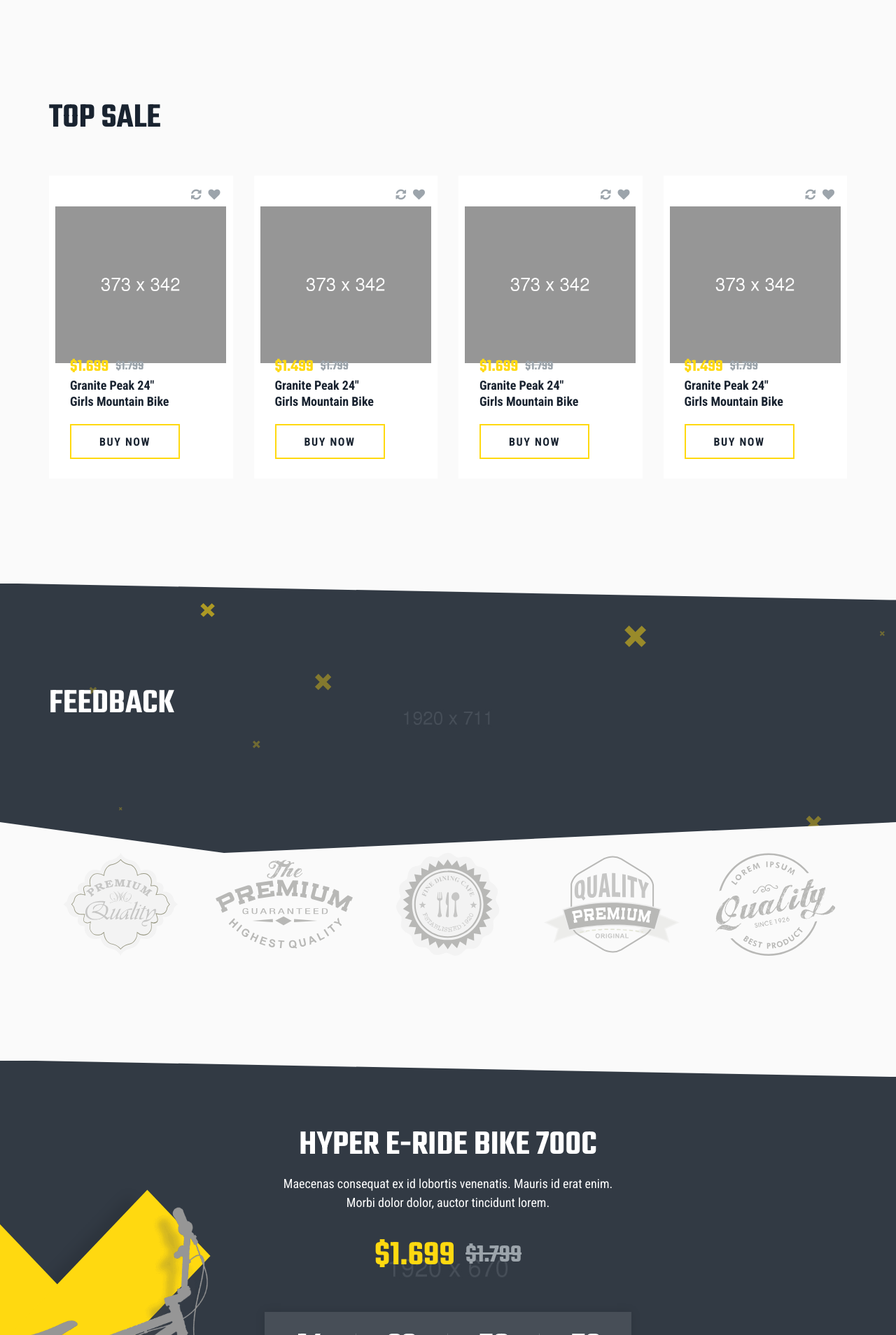
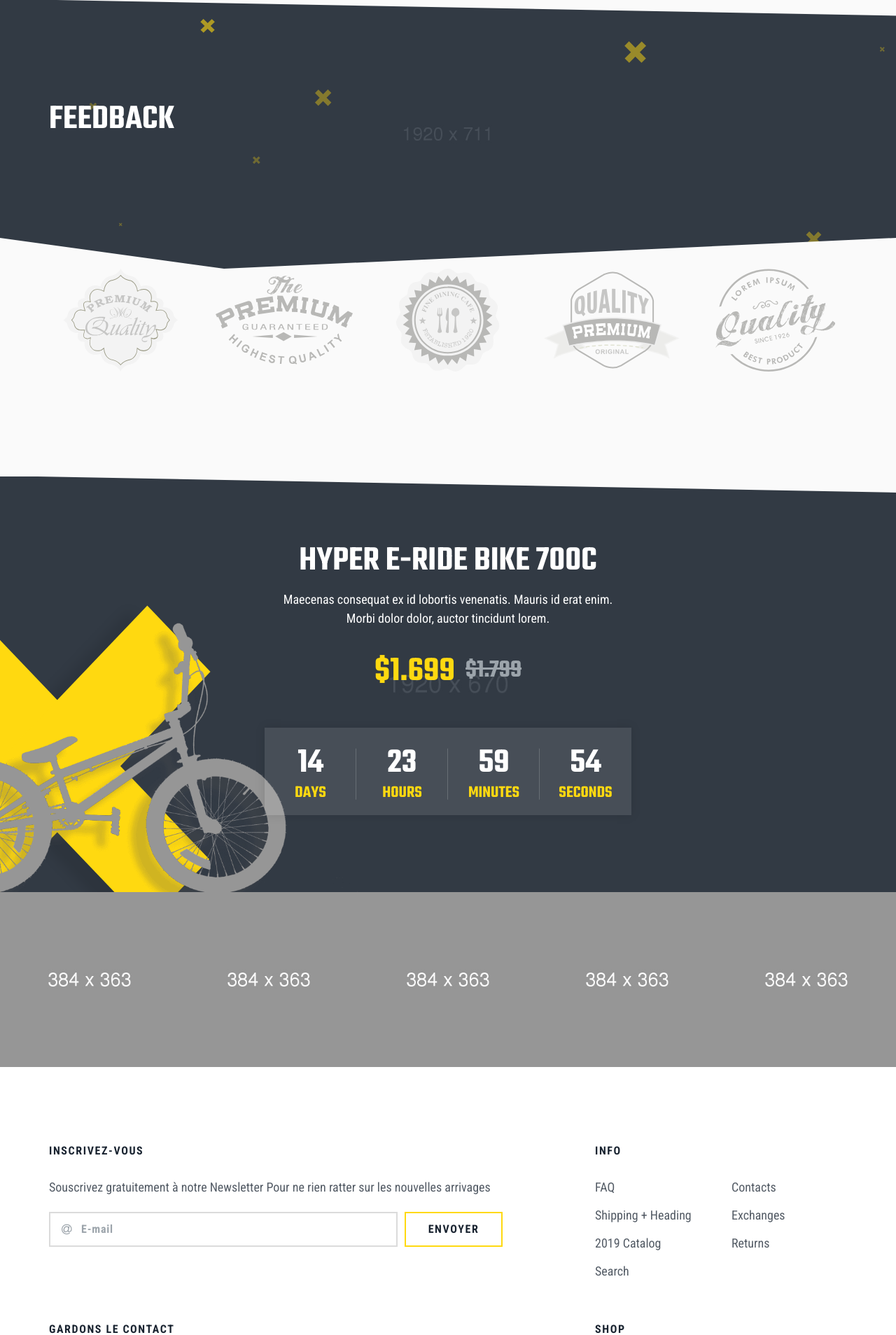
Before and after one commit to Chacoul-Diass/Lastest_Project, a Django app: page / in a window 1280 px wide. Shown: the part 2299-4207 px from the top of the page at 70% size. Run offline with Django 3.2, Linux system fonts and the light colour scheme; data that the repository does not hold is empty; some libraries are stand-ins or nearby versions.

Commit message:
suppression top sale home

```diff
--- a/templates/pages/index.html
+++ b/templates/pages/index.html
@@ -436,120 +436,6 @@
 	</section>
 	<!--================ S-SUBSCRIBE END ================-->
 
-	<!--================== S-TOP-SALE ==================-->
-	<section class="s-top-sale">
-		<div class="container">
-			<h2 class="title">Top sale</h2>
-			<div class="row product-cover">
-				<div class="col-sm-6 col-lg-3">
-					<div class="product-item">
-						<ul class="product-icon-top">
-							<li><a href="#"><i class="fa fa-refresh" aria-hidden="true"></i></a></li>
-							<li><a href="#"><i class="fa fa-heart" aria-hidden="true"></i></a></li>
-						</ul>
-						<a href="#" class="product-img"><img class="lazy" src="{% static 'assets/img/placeholder-all.png' %}" data-src="{% static 'assets/img/prod-9.png' %}" alt="product"></a>
-						<div class="product-item-cover">
-							<div class="price-cover">
-								<div class="new-price">$1.699</div>
-								<div class="old-price">$1.799</div>
-							</div>
-							<h6 class="prod-title"><a href="#">Granite Peak 24" <br>Girls Mountain Bike</a></h6>
-							<a href="#" class="btn"><span>buy now</span></a>
-						</div>
-						<div class="prod-info">
-							<ul class="prod-list">
-								<li>Frame Size: <span>17</span></li>
-								<li>Class: <span>City</span></li>
-								<li>Number of speeds: <span>7</span></li>
-								<li>Type: <span>Rigid</span></li>
-								<li>Country registration: <span>USA</span></li>
-							</ul>
-						</div>
-					</div>
-				</div>
-				<div class="col-sm-6 col-lg-3">
-					<div class="product-item">
-						<ul class="product-icon-top">
-							<li><a href="#"><i class="fa fa-refresh" aria-hidden="true"></i></a></li>
-							<li><a href="#"><i class="fa fa-heart" aria-hidden="true"></i></a></li>
-						</ul>
-						<a href="#" class="product-img"><img class="lazy" src="{% static 'assets/img/placeholder-all.png' %}" data-src="{% static 'assets/img/prod-10.png' %}" alt="product"></a>
-						<div class="product-item-cover">
-							<div class="price-cover">
-								<div class="new-price">$1.499</div>
-								<div class="old-price">$1.799</div>
-							</div>
-							<h6 class="prod-title"><a href="#">Granite Peak 24" <br>Girls Mountain Bike</a></h6>
-							<a href="#" class="btn"><span>buy now</span></a>
-						</div>
-						<div class="prod-info">
-							<ul class="prod-list">
-								<li>Frame Size: <span>17</span></li>
-								<li>Class: <span>City</span></li>
-								<li>Number of speeds: <span>7</span></li>
-								<li>Type: <span>Rigid</span></li>
-								<li>Country registration: <span>USA</span></li>
-							</ul>
-						</div>
-					</div>
-				</div>
-				<div class="col-sm-6 col-lg-3">
-					<div class="product-item">
-						<ul class="product-icon-top">
-							<li><a href="#"><i class="fa fa-refresh" aria-hidden="true"></i></a></li>
-							<li><a href="#"><i class="fa fa-heart" aria-hidden="true"></i></a></li>
-						</ul>
-						<a href="#" class="product-img"><img class="lazy" src="{% static 'assets/img/placeholder-all.png' %}" data-src="{% static 'assets/img/prod-11.png' %}" alt="product"></a>
-						<div class="product-item-cover">
-							<div class="price-cover">
-								<div class="new-price">$1.699</div>
-								<div class="old-price">$1.799</div>
-							</div>
-							<h6 class="prod-title"><a href="#">Granite Peak 24" <br>Girls Mountain Bike</a></h6>
-							<a href="#" class="btn"><span>buy now</span></a>
-						</div>
-						<div class="prod-info">
-							<ul class="prod-list">
-								<li>Frame Size: <span>17</span></li>
-								<li>Class: <span>City</span></li>
-								<li>Number of speeds: <span>7</span></li>
-								<li>Type: <span>Rigid</span></li>
-								<li>Country registration: <span>USA</span></li>
-							</ul>
-						</div>
-					</div>
-				</div>
-				<div class="col-sm-6 col-lg-3">
-					<div class="product-item">
-						<ul class="product-icon-top">
-							<li><a href="#"><i class="fa fa-refresh" aria-hidden="true"></i></a></li>
-							<li><a href="#"><i class="fa fa-heart" aria-hidden="true"></i></a></li>
-						</ul>
-						<a href="#" class="product-img"><img class="lazy" src="{% static 'assets/img/placeholder-all.png' %}" data-src="{% static 'assets/img/prod-12.png' %}" alt="product"></a>
-						<div class="product-item-cover">
-							<div class="price-cover">
-								<div class="new-price">$1.499</div>
-								<div class="old-price">$1.799</div>
-							</div>
-							<h6 class="prod-title"><a href="#">Granite Peak 24" <br>Girls Mountain Bike</a></h6>
-							<a href="#" class="btn"><span>buy now</span></a>
-						</div>
-						<div class="prod-info">
-							<ul class="prod-list">
-								<li>Frame Size: <span>17</span></li>
-								<li>Class: <span>City</span></li>
-								<li>Number of speeds: <span>7</span></li>
-								<li>Type: <span>Rigid</span></li>
-								<li>Country registration: <span>USA</span></li>
-							</ul>
-						</div>
-					</div>
-				</div>
-			</div>
-		</div>
-	</section>
-	<!--================ S-TOP-SALE END ================-->
-
 	<!--================== S-FEEDBACK ==================-->
 	<section class="s-feedback" style="background-image: url({% static 'assets/img/bg-feedback.jpg' %});">
 		<span class="effwct-bg-feedback" style="background-image: url({% static 'assets/img/effect-bg-feedback.svg' %});"></span>
```
